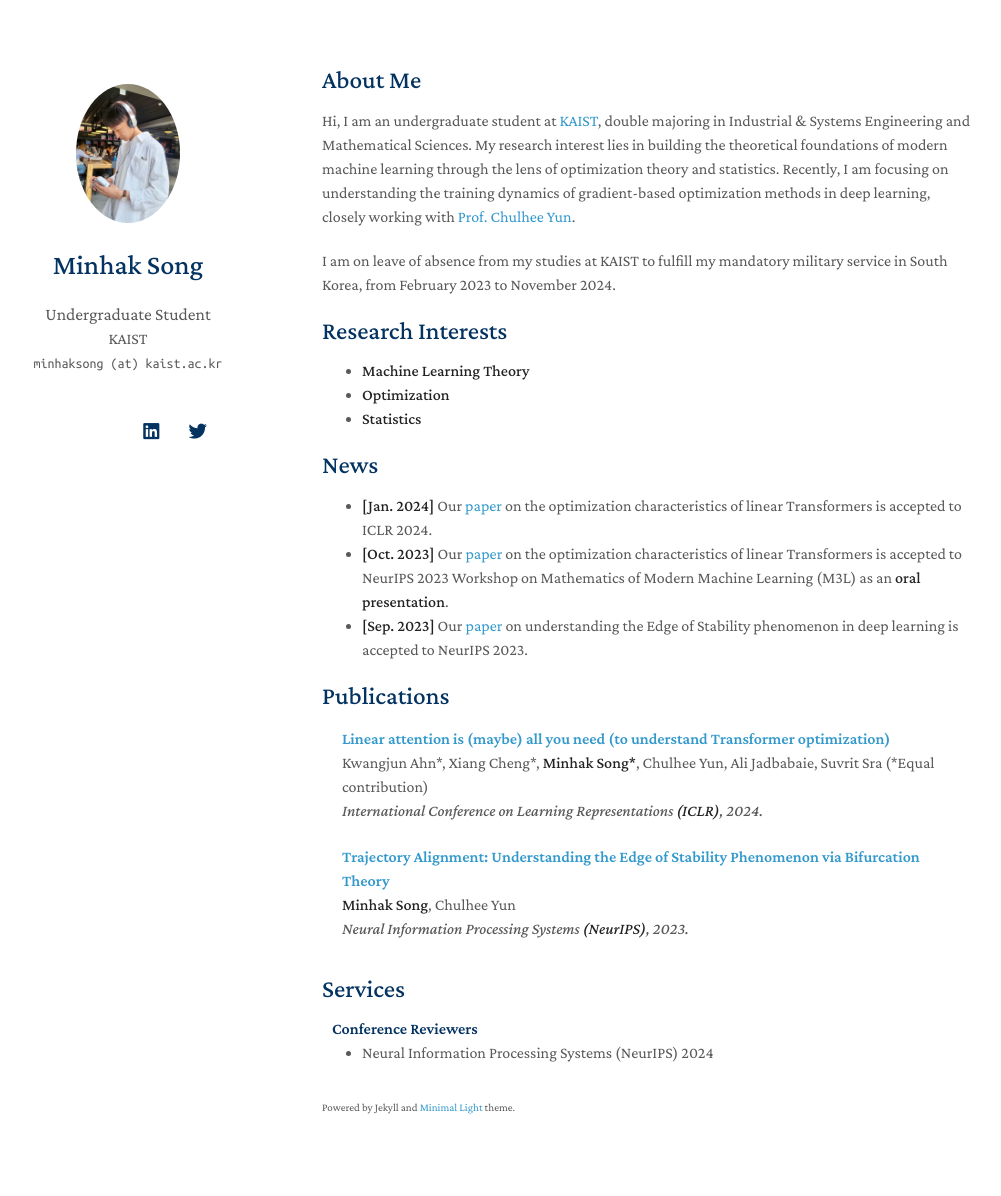
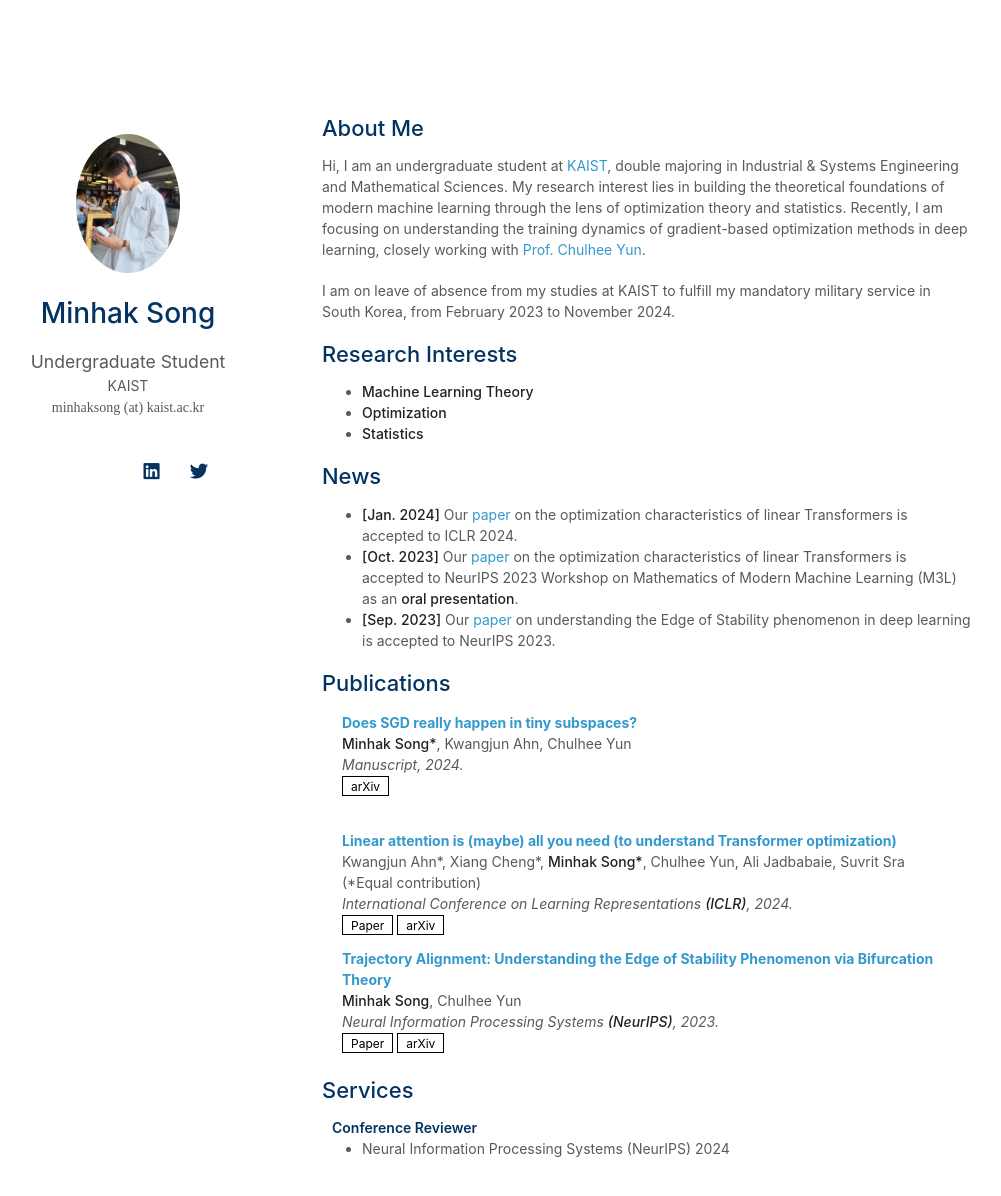
Before and after one commit to songminhak/songminhak.github.io, a Jekyll site: the page built from index.md, in a window 1280 px wide and 1235 px high. Shown: the top 1196 px of the window, without its empty margins (148-1149 px from the left). Built offline with Jekyll 4.4.1, drawn with Linux system fonts in a browser that asks for light colours; nearby versions of some CDN libraries; a style sheet for code colours, icons or effects is not loaded; our own code applies the rules of GitHub Pages for plain Markdown files.

Commit message:
initial commit

```diff
--- a/_config.yml
+++ b/_config.yml
@@ -25,7 +25,7 @@ favicon_dark: ./assets/img/icon.png
 
 # Footnote
 # You may use the option to disable the footnote, "Powered by Jekyll and Minimal Light theme."
-enable_footnote: true
+enable_footnote: false
 
 # Auto Dark Mode
 # You may use the option to disable the automatic dark theme
@@ -33,7 +33,7 @@ auto_dark_mode: true
 
 # Font
 # You can use this option to choose between Serif or Sans Serif fonts.
-font: "Serif" # or "Sans Serif"
+font: "Sans Serif" # "Serif" # or "Sans Serif"
 
 # Google Analytics ID
 # Please remove this if you don't use Google Analytics
--- a/_data/publications.yml
+++ b/_data/publications.yml
@@ -1,11 +1,18 @@
 main:
+
+  - title: "Does SGD really happen in tiny subspaces?"
+    authors: <strong>Minhak Song*</strong>, Kwangjun Ahn, Chulhee Yun
+    conference: Manuscript, 2024.
+    arxiv: https://arxiv.org/abs/2405.16002
 
   - title: "Linear attention is (maybe) all you need (to understand Transformer optimization)"
     authors: Kwangjun Ahn*, Xiang Cheng*, <strong>Minhak Song*</strong>, Chulhee Yun, Ali Jadbabaie, Suvrit Sra (*Equal contribution)
     conference: International Conference on Learning Representations <strong>(ICLR)</strong>, 2024.
     arxiv: https://arxiv.org/abs/2310.01082
+    paper: https://openreview.net/forum?id=0uI5415ry7
 
   - title: "Trajectory Alignment: Understanding the Edge of Stability Phenomenon via Bifurcation Theory"
     authors: <strong>Minhak Song</strong>, Chulhee Yun
     conference: Neural Information Processing Systems <strong>(NeurIPS)</strong>, 2023.
     arxiv: https://arxiv.org/abs/2307.04204
+    paper: https://papers.nips.cc/paper_files/paper/2023/hash/e2a9256bd816ab9e082dfaa22f1f62a2-Abstract-Conference.html
--- a/_includes/publications.md
+++ b/_includes/publications.md
@@ -12,7 +12,10 @@
       <div class="author">{{ link.authors }}</div>
       <div class="periodical"><em>{{ link.conference }}</em></div>
     <div class="links">
-      {% if link.pdf %}
+      {% if link.paper %}
+      <a href="{{ link.paper }}" class="btn btn-sm z-depth-0" role="button" target="_blank" style="font-size:12px;">Paper</a>
+      {% endif %}
+      {% if link.arxiv %}
       <a href="{{ link.arxiv }}" class="btn btn-sm z-depth-0" role="button" target="_blank" style="font-size:12px;">arXiv</a>
       {% endif %}
       {% if link.code %}
--- a/_includes/services.md
+++ b/_includes/services.md
@@ -1,6 +1,6 @@
 ## Services
 
-<h4 style="margin:0 10px 0;">Conference Reviewers</h4>
+<h4 style="margin:0 10px 0;">Conference Reviewer</h4>
 
 <ul style="margin:0 0 5px;">
   <li><a href="https://neurips.cc/"><autocolor>Neural Information Processing Systems (NeurIPS) 2024</autocolor></a></li>
```
Also changed, not shown: assets/img/favicon-dark.png (deleted), assets/img/favicon.png (deleted), assets/img/teaser_example.png (deleted), assets/img/teaser_example_2.png (deleted), 1 other file.
